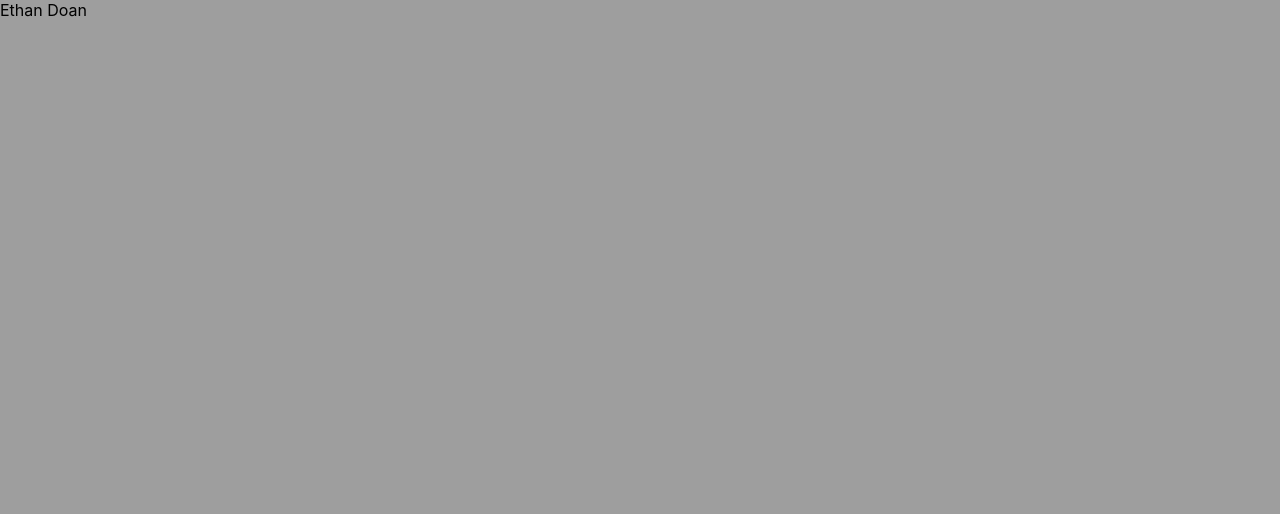
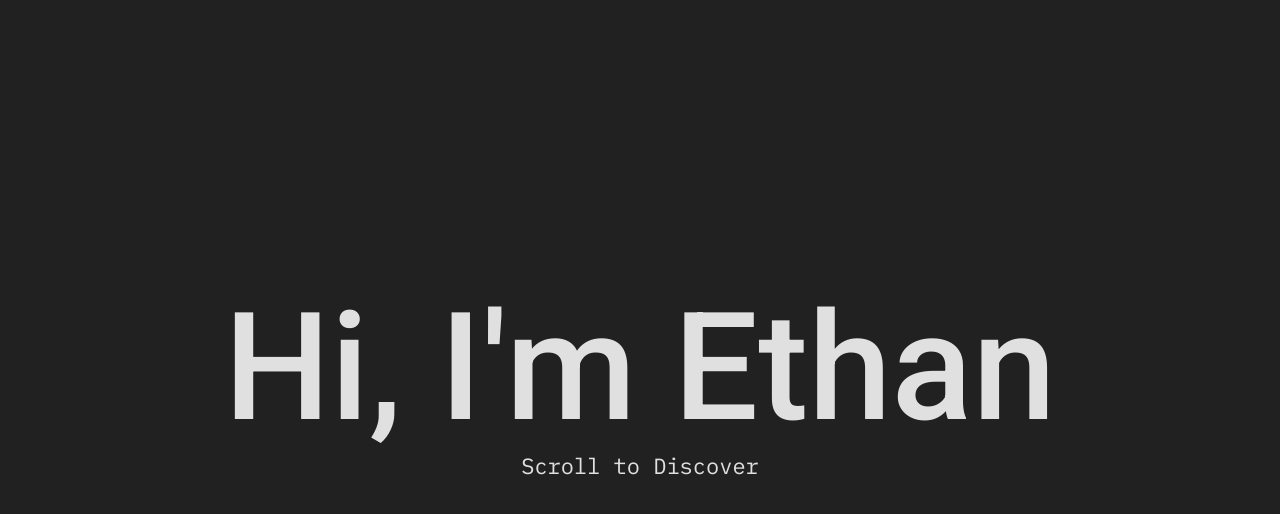
Before and after one commit to ethan-doan/Portfolio, a React (Create React App) app: page / in a window 1280 px wide. Shown: the top 514 px of the page. Built offline with nearby package versions, Linux system fonts and the light colour scheme.

Commit message:
Landing Page Complete

```diff
--- a/public/index.html
+++ b/public/index.html
@@ -10,6 +10,12 @@
       content="Web site created using create-react-app"
     />
     <link rel="apple-touch-icon" href="%PUBLIC_URL%/logo192.png" />
+    <link rel="preconnect" href="https://fonts.googleapis.com" />
+    <link rel="preconnect" href="https://fonts.gstatic.com" crossorigin />
+    <link
+      href="https://fonts.googleapis.com/css2?family=IBM+Plex+Mono&family=Roboto:ital,wght@0,500;1,400&display=swap"
+      rel="stylesheet"
+    />
     <!--
       manifest.json provides metadata used when your web app is installed on a
       user's mobile device or desktop. See https://developers.google.com/web/fundamentals/web-app-manifest/
--- a/src/App.css
+++ b/src/App.css
@@ -25,8 +25,11 @@
 }
 
 .landing-page {
-  background-color: #9e9e9e;
+  background-color: #212121;
+  display: flex;
   position: absolute;
+  justify-content: center;
+  align-items: center;
   top: 0;
   left: 0;
   width: 100vw;
--- a/src/components/LandingPage.js
+++ b/src/components/LandingPage.js
@@ -2,7 +2,15 @@ import React from "react";
 import "../styles/LandingPage.css";
 
 function LandingPage() {
-  return <div>Ethan Doan</div>;
+  return (
+    <div className="landing-container">
+      <div className="landing-title">Hi, I'm Ethan</div>
+      <div className="scroll-container">
+        <div className="scroll-text scroll-text-first">Scroll to Discover</div>
+        <div className="scroll-text scroll-text-second">Scroll to Discover</div>
+      </div>
+    </div>
+  );
 }
 
 export default LandingPage;
--- a/src/styles/LandingPage.css
+++ b/src/styles/LandingPage.css
@@ -0,0 +1,65 @@
+.landing-container {
+  color: #e0e0e0;
+  font-family: "Roboto", sans-serif;
+  text-align: center;
+  padding-bottom: 5vh;
+}
+
+.landing-title {
+  font-size: 150px;
+  transform: translateY(100vh);
+  animation-name: riseAnimation;
+  animation-delay: 0.25s;
+  animation-duration: 1s;
+  animation-timing-function: cubic-bezier(0.1, 0.1, 0.001, 1);
+  animation-fill-mode: forwards;
+}
+
+@keyframes riseAnimation {
+  from {
+    transform: translateY(100vh); /* Start from below the screen */
+  }
+  to {
+    transform: translateY(0); /* Move to the center */
+  }
+}
+
+.scroll-container {
+  position: relative;
+  height: 24px; /* Adjust as needed */
+  overflow: hidden;
+}
+
+.scroll-text {
+  font-family: "IBM Plex Mono", monospace;
+  position: absolute;
+  bottom: -100%; /* Start below the container */
+  width: 100%;
+  font-size: 22px; /* Adjust as needed */
+  font-weight: 100px;
+  white-space: nowrap;
+  animation: riseAndExitUp 3s cubic-bezier(0.25, 0.5, 0.25, 1) infinite;
+}
+
+.scroll-text-first {
+  animation-delay: 1s; /* Half of the animation duration */
+}
+
+.scroll-text-second {
+  animation-delay: 2.5s;
+}
+
+@keyframes riseAndExitUp {
+  0%,
+  20% {
+    bottom: -100%;
+  }
+  40%,
+  60% {
+    bottom: 0;
+  }
+  80%,
+  100% {
+    bottom: 100%;
+  }
+}
```
